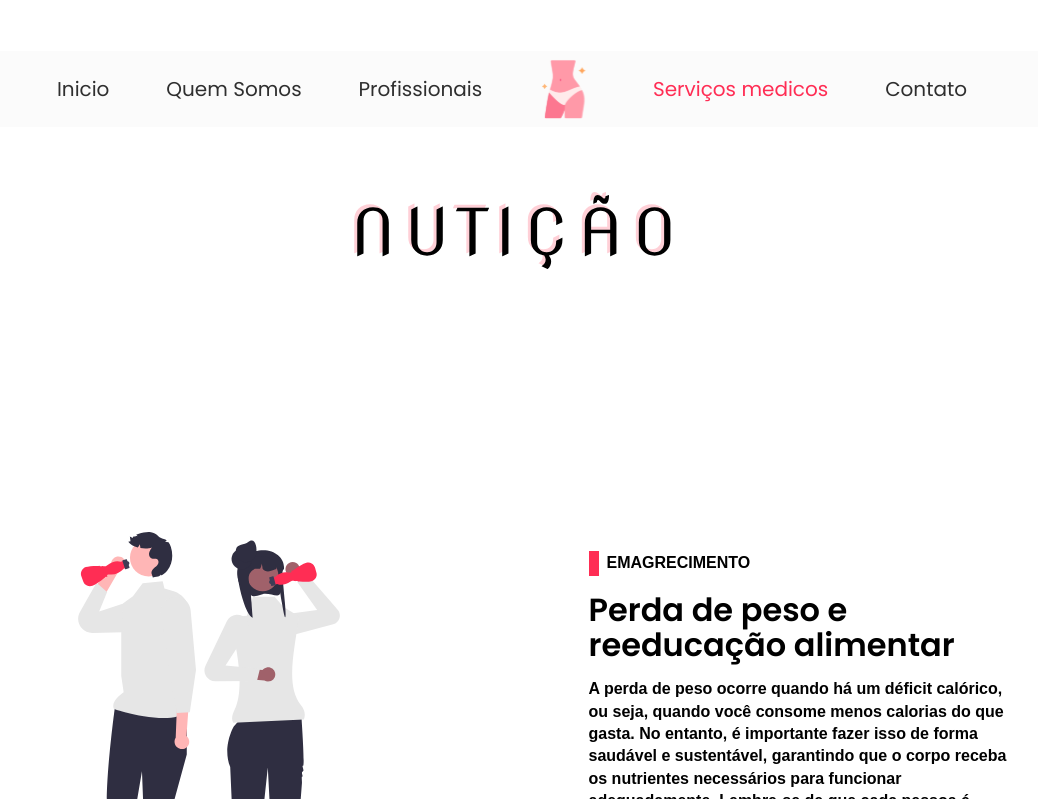
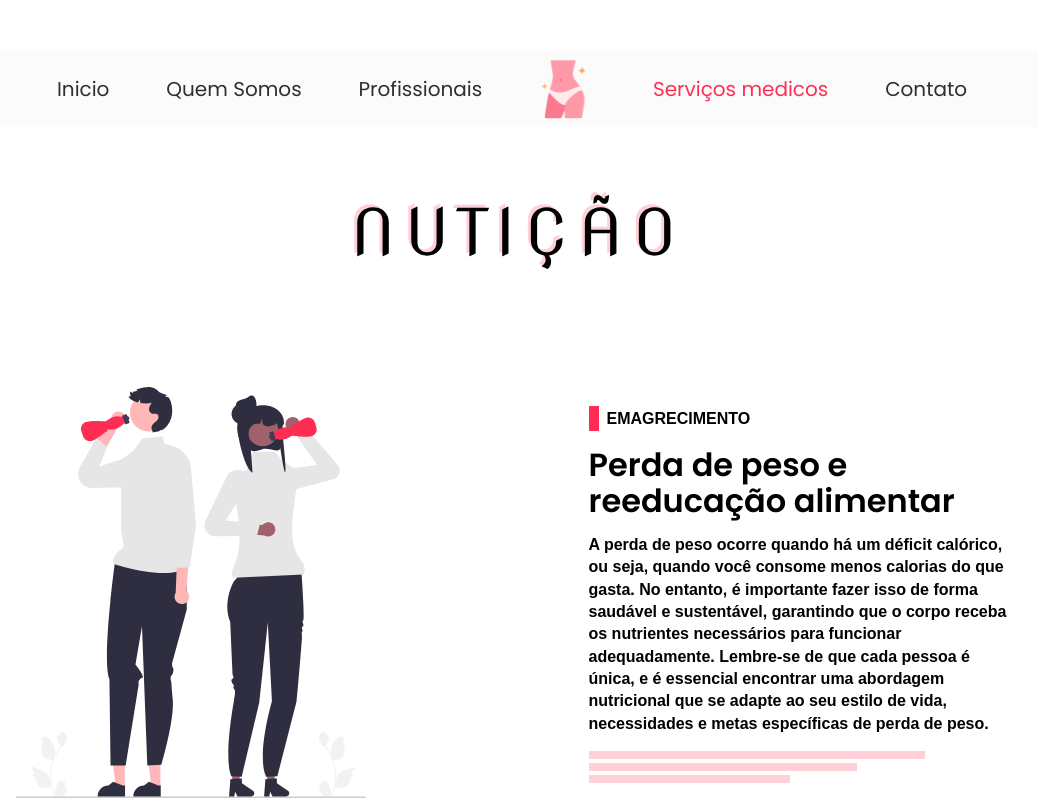
Before and after one commit to cleitonBarros/Corps-Parle, a React (Vite) app in the folder profile/: page /services/nutricionista in a window 1280 px wide. Shown: the part 161-960 px from the top of the page, without its empty margins (128-1166 px from the left). Built offline with nearby package versions, Linux system fonts and the light colour scheme; a web font is replaced by a local one.

Commit message:
update home

```diff
--- a/profile/src/Components/Container/index.tsx
+++ b/profile/src/Components/Container/index.tsx
@@ -8,5 +8,6 @@ export const Container = styled.main`
   flex-direction: column;
 
   @media (${({ theme }) => theme.DEVICE.tablet}) {
+    min-height: 100vh;
   }
 `;
--- /dev/null
+++ b/profile/src/Components/Helmet/index.tsx
@@ -0,0 +1,5 @@
+import { Helmet } from "react-helmet-async";
+
+export default function helmet() {
+  return <Helmet></Helmet>;
+}
--- a/profile/src/page/About/style.ts
+++ b/profile/src/page/About/style.ts
@@ -78,7 +78,6 @@ export const container = styled.section`
   }
 
   @media (${({ theme }) => theme.DEVICE.tablet}) {
-    min-height: 100vh;
     background-color: ${({ theme }) => theme.COLORS["WHITE-900"]};
     flex-direction: row;
 
--- a/profile/src/page/Contact/style.ts
+++ b/profile/src/page/Contact/style.ts
@@ -148,7 +148,6 @@ export const container = styled.section`
   }
 
   @media (${({ theme }) => theme.DEVICE.tablet}) {
-    min-height: 100vh;
     article {
       flex-direction: row;
       aside {
--- a/profile/src/page/Expertise/Dietician/style.ts
+++ b/profile/src/page/Expertise/Dietician/style.ts
@@ -96,7 +96,6 @@ export const container = styled.section`
   }
 
   @media (${({ theme }) => theme.DEVICE.tablet}) {
-    min-height: 100vh;
     background-color: ${({ theme }) => theme.COLORS["WHITE-900"]};
     flex-direction: row;
 
--- a/profile/src/page/Expertise/Psique/style.ts
+++ b/profile/src/page/Expertise/Psique/style.ts
@@ -96,7 +96,6 @@ export const container = styled.section`
   }
 
   @media (${({ theme }) => theme.DEVICE.tablet}) {
-    min-height: 100vh;
     background-color: ${({ theme }) => theme.COLORS["WHITE-900"]};
     flex-direction: row;
 
--- a/profile/src/page/Expertise/physio/style.ts
+++ b/profile/src/page/Expertise/physio/style.ts
@@ -97,7 +97,6 @@ export const container = styled.section`
   }
 
   @media (${({ theme }) => theme.DEVICE.tablet}) {
-    min-height: 100vh;
     background-color: ${({ theme }) => theme.COLORS["WHITE-900"]};
     flex-direction: row;
 
--- a/profile/src/page/Expertise/style.ts
+++ b/profile/src/page/Expertise/style.ts
@@ -94,7 +94,6 @@ export const Slider = styled.ul`
   }
 
   @media (${({ theme }) => theme.DEVICE.tablet}) {
-    min-height: 100vh;
     gap: 0;
     flex-direction: row;
     .card {
--- a/profile/src/page/Professionals/style.ts
+++ b/profile/src/page/Professionals/style.ts
@@ -71,7 +71,6 @@ export const container = styled.section`
   @media (${({ theme }) => theme.DEVICE.tablet}) {
     background-color: ${({ theme }) => theme.COLORS["WHITE-900"]};
     flex-direction: row;
-    min-height: 100vh;
 
     &:nth-child(2n + 1) {
       flex-direction: row-reverse;
```
